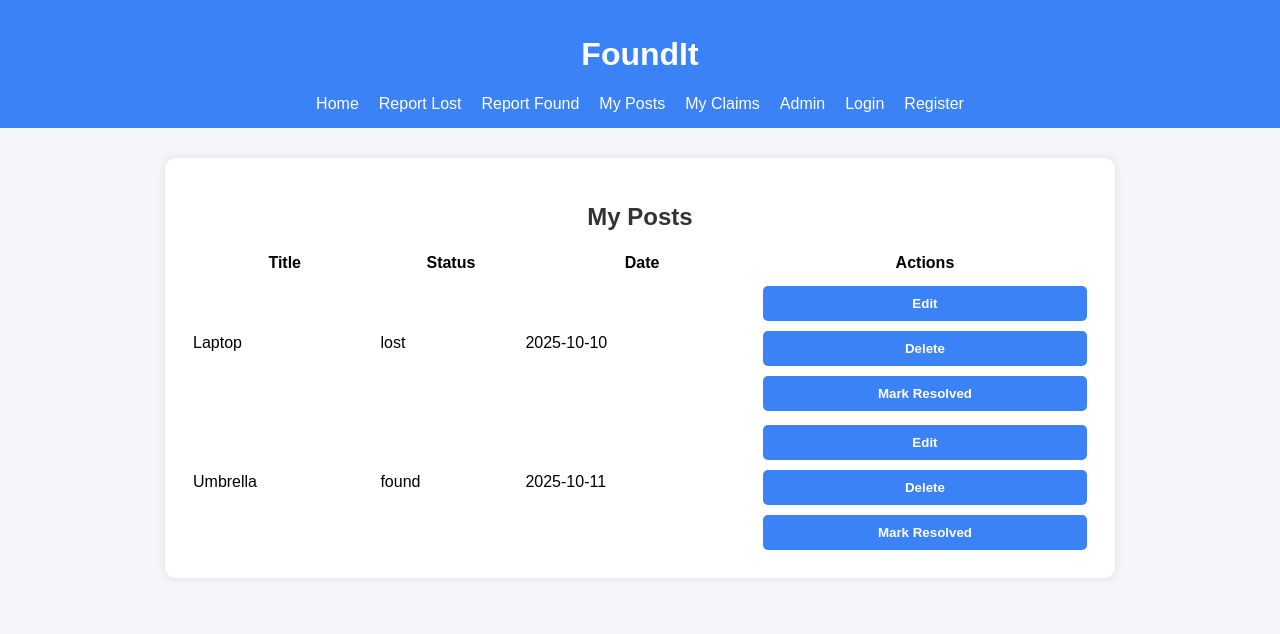
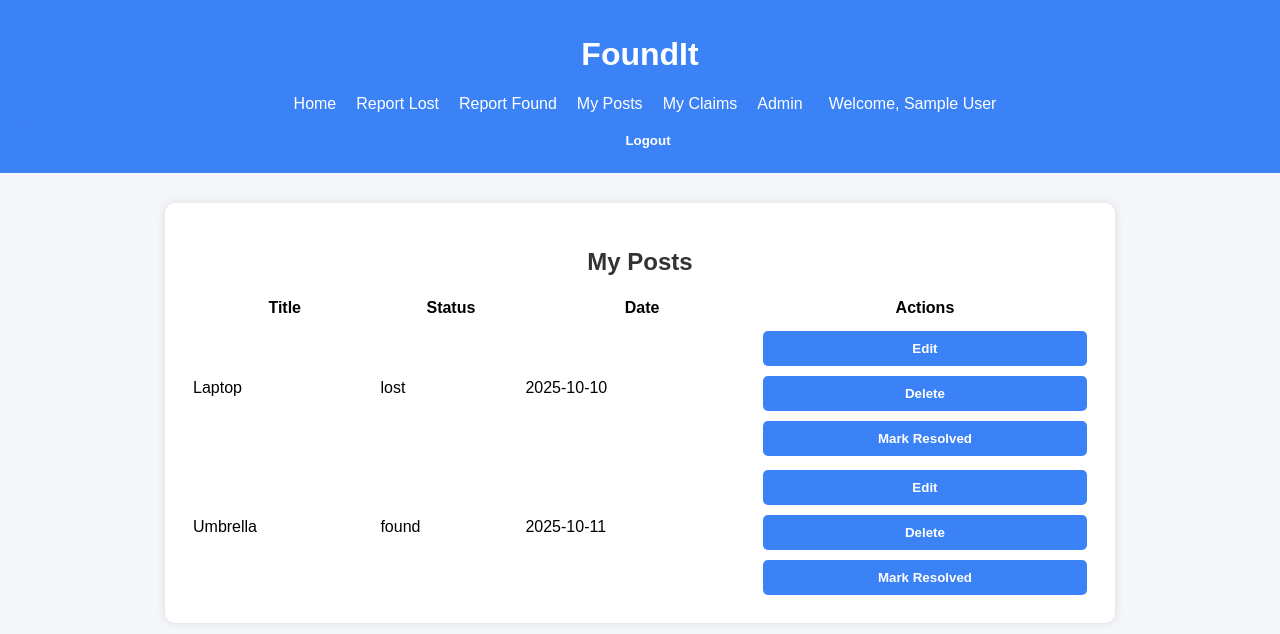
Before and after one commit to savinaysuresh/FoundIt, a React (Vite) app in the folder client/: page /my-posts in a window 1280 px wide. Shown: the top 634 px of the page. Built offline with nearby package versions, Linux system fonts and the light colour scheme; sample sign-in values are in the browser's storage.

Commit message:
Enhancing login, registerations

```diff
--- a/client/src/components/Navbar.jsx
+++ b/client/src/components/Navbar.jsx
@@ -1,7 +1,17 @@
 import React from "react";
-import { Link } from "react-router-dom";
+import { Link, useNavigate } from "react-router-dom";
 
-const Navbar = () => (
+const Navbar = () => {
+  const navigate = useNavigate();
+  const user = JSON.parse(localStorage.getItem("user"));
+
+  const handleLogout = () => {
+    localStorage.removeItem("token");
+    localStorage.removeItem("user");
+    navigate("/login");
+  };
+
+  return (
     <nav>
       <Link to="/">Home</Link>
       <Link to="/report-lost">Report Lost</Link>
@@ -9,9 +19,20 @@ const Navbar = () => (
       <Link to="/my-posts">My Posts</Link>
       <Link to="/my-claims">My Claims</Link>
       <Link to="/admin">Admin</Link>
+
+      {user ? (
+        <>
+          <span style={{ marginLeft: "1rem" }}>Welcome, {user.name}</span>
+          <button onClick={handleLogout} style={{ marginLeft: "0.5rem" }}>Logout</button>
+        </>
+      ) : (
+        <>
           <Link to="/login">Login</Link>
           <Link to="/register">Register</Link>
+        </>
+      )}
     </nav>
   );
+};
 
 export default Navbar;
--- a/client/src/pages/Login.jsx
+++ b/client/src/pages/Login.jsx
@@ -2,6 +2,7 @@ import React, { useState } from "react";
 import Header from "../components/Header";
 import axios from "axios"; // Import axios
 import api from "../utils/api";
+
 
 const Login = () => {
   // --- State to hold form data ---
@@ -20,30 +21,23 @@ const Login = () => {
   };
 
   // --- Handle form submission ---
+
 const handleSubmit = async (e) => {
-    e.preventDefault(); // Prevent default form submission
-    setError(null); // Clear previous errors
+  e.preventDefault();
+  setError(null);
 
   try {
-      // --- THIS IS THE API CALL ---
-      // We use "/api/auth/login" because of the proxy in vite.config.js
-      // Vite will see "/api" and forward this request to:
-      // http://localhost:5000/api/auth/login
     const response = await api.post("/auth/login", formData);
     localStorage.setItem("token", response.data.token);
-
+    localStorage.setItem("user", JSON.stringify(response.data.user)); // Save user
     console.log("Login successful:", response.data);
-      // TODO: Handle successful login
-      // e.g., save token, redirect user
-      // localStorage.setItem('token', response.data.token);
-      // window.location.href = '/'; // Redirect to home
-
+    window.location.href = "/"; // Redirect to home
   } catch (err) {
     console.error("Login failed:", err);
-      // Set error message from server response if it exists
     setError(err.response?.data?.message || "An error occurred during login.");
   }
 };
+
 
   return (
     <>
```
Also changed, not shown: 2 other files (tests, documents, lock files or other folders). Lines whose indentation alone changed are shown as unchanged.
